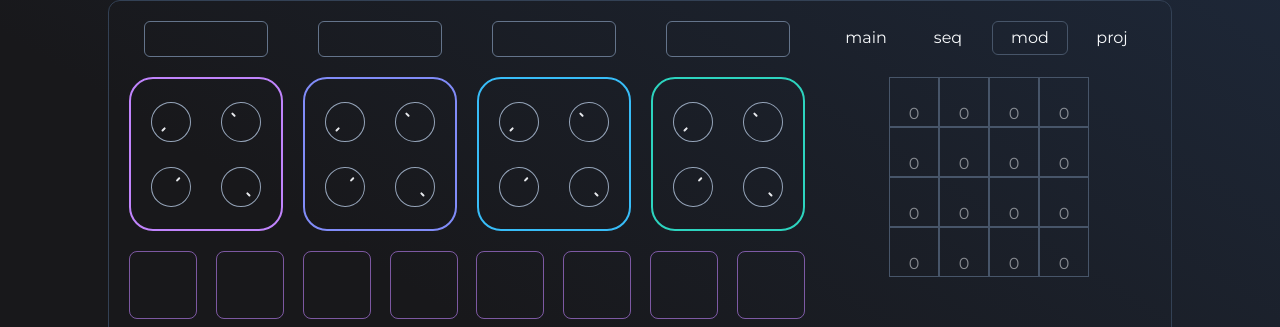
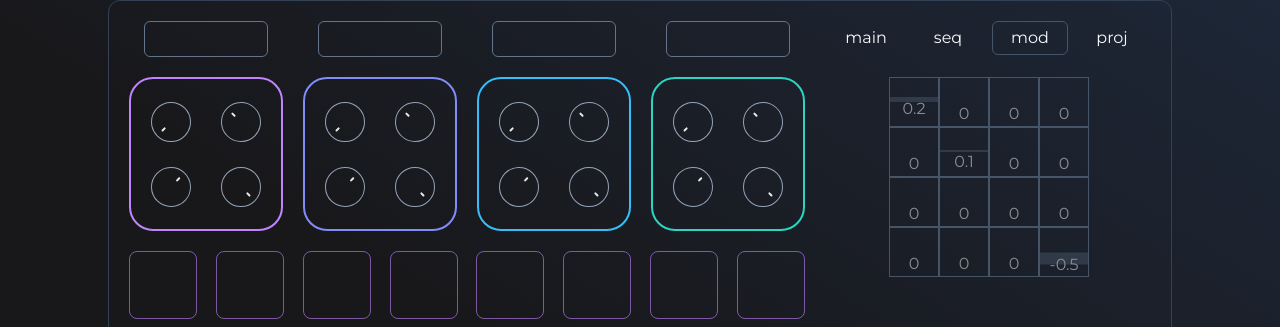
Before and after one commit to vybukhivka/react-synth, a React (Vite) app: page /synth in a window 1280 px wide. Both pictures are taken after a click on the button "mod". Shown: the part 128-455 px from the top of the page. Built offline with nearby package versions, Linux system fonts and the light colour scheme.

Commit message:
utility: flatens redux selector to array of parameters for update state and list cells

```diff
--- a/src/components/synth/Tabs/Mod/Matrix.tsx
+++ b/src/components/synth/Tabs/Mod/Matrix.tsx
@@ -13,23 +13,32 @@ function readMatrixValues(
 ) {
   const modMatirx = Object.entries(matrix[track]);
   // 1. loop over each mod source
-  const trackMods = modMatirx.map(source => {
-    const values = Object.values(source[1]);
-    return values;
-  });
+  const trackMods = modMatirx.flatMap(([source, destination]) =>
+    Object.entries(destination).map(([destination, value]) => ({
+      trackId: track,
+      modDestination: destination,
+      modSource: source,
+      modValue: value,
+    })),
+  );
   // 2. push values of each track to output array
   return trackMods.flat();
 }
 
 const Matrix: React.FC = ({ selectedTrack }) => {
   const matrix = useAppSelector(selectMatrix);
-  const matrixSlots = readMatrixValues('track1', matrix);
-  // console.log(arr);
+  const modCells = readMatrixValues('track1', matrix);
 
   return (
     <div className="grid h-[200px] w-[200px] grid-cols-4 grid-rows-4 border-slate-600">
-      {matrixSlots.map(slot => (
-        <ModCell key={slot} />
+      {modCells.map((cell, i) => (
+        <ModCell
+          key={i}
+          trackId={cell.trackId}
+          modSource={cell.modSource}
+          modDestination={cell.modDestination}
+          modValue={cell.modValue}
+        />
       ))}
     </div>
   );
```
